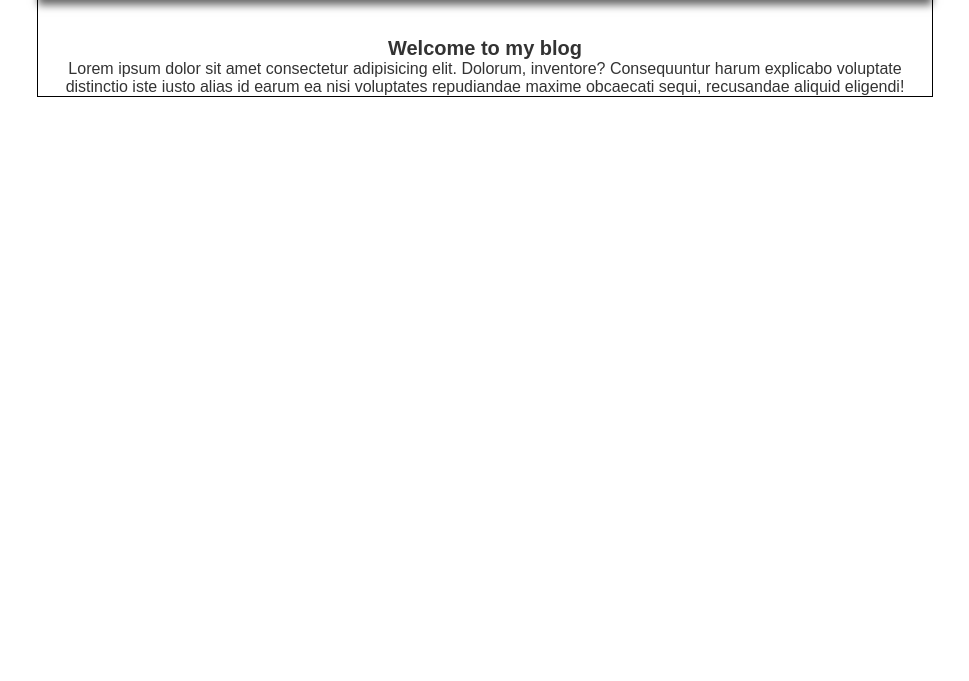
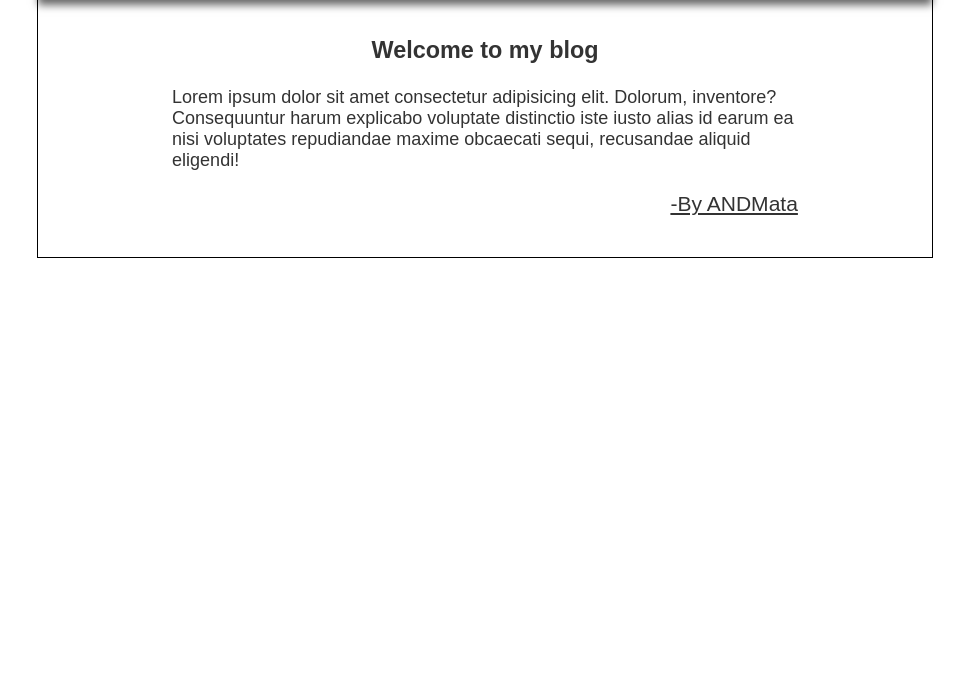
Before and after one commit to ANDMata/hyperblog, a plain HTML site: page index.html in a window 1280 px wide. Shown: the part 119-800 px from the top of the page, without its empty margins (155-1124 px from the left). Drawn offline with Linux system fonts and the light colour scheme.

Commit message:
Post desing finished

```diff
--- a/Style.css
+++ b/Style.css
@@ -8,7 +8,7 @@ body {
     color: #333;
     text-align: center;
     font-family: Arial, Helvetica, sans-serif;
-    font-size: 16px;
+    font-size: 18px;
     margin: 0;
     padding: 0;
 }
@@ -31,6 +31,29 @@ body {
     text-align: left;
 }
 
+.container .post {
+    width: 70%;
+    margin: 20px auto;
+    display: flex;
+    flex-direction: column;
+    justify-content: space-between;
+
+}
+
+
 .container h1 {
-    font-size: 20px;
+    font-size: 1.3em;
+    margin-bottom: 1em;
 }
+
+.container p {
+    text-align: left;
+}
+
+.container .author {
+    text-align: right;
+    font-weight: 100;
+    text-decoration-line: underline;
+    margin: 1em 0;
+
+}
--- a/index.html
+++ b/index.html
@@ -22,6 +22,7 @@
                 iusto alias id earum ea nisi voluptates repudiandae maxime obcaecati
                 sequi, recusandae aliquid eligendi!
             </p>
+            <h3 class="author">-By ANDMata</h3>
         </div>
     </div>
 </body>
```
